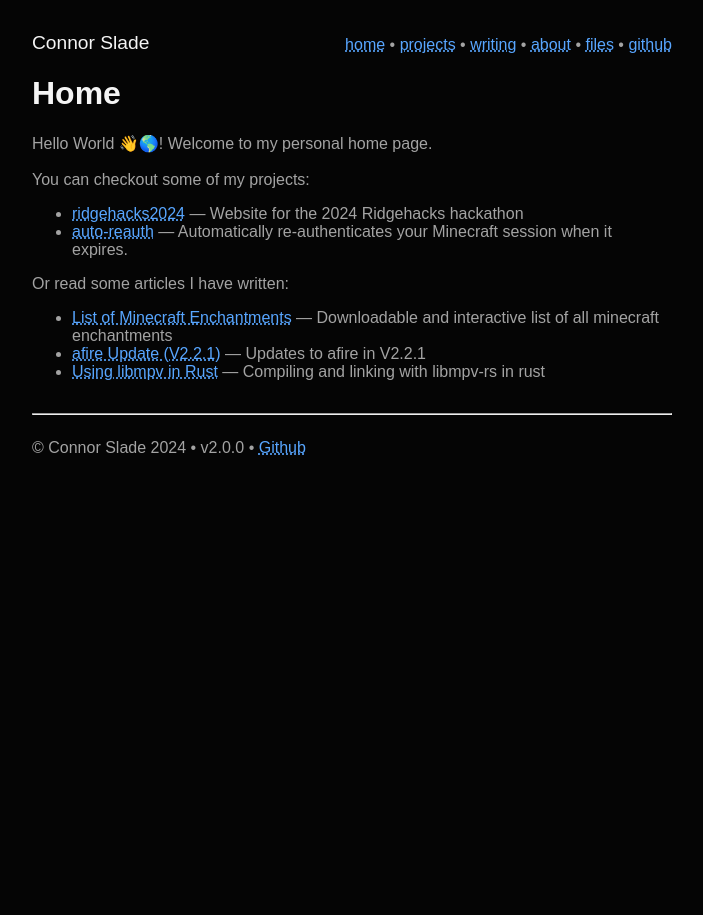
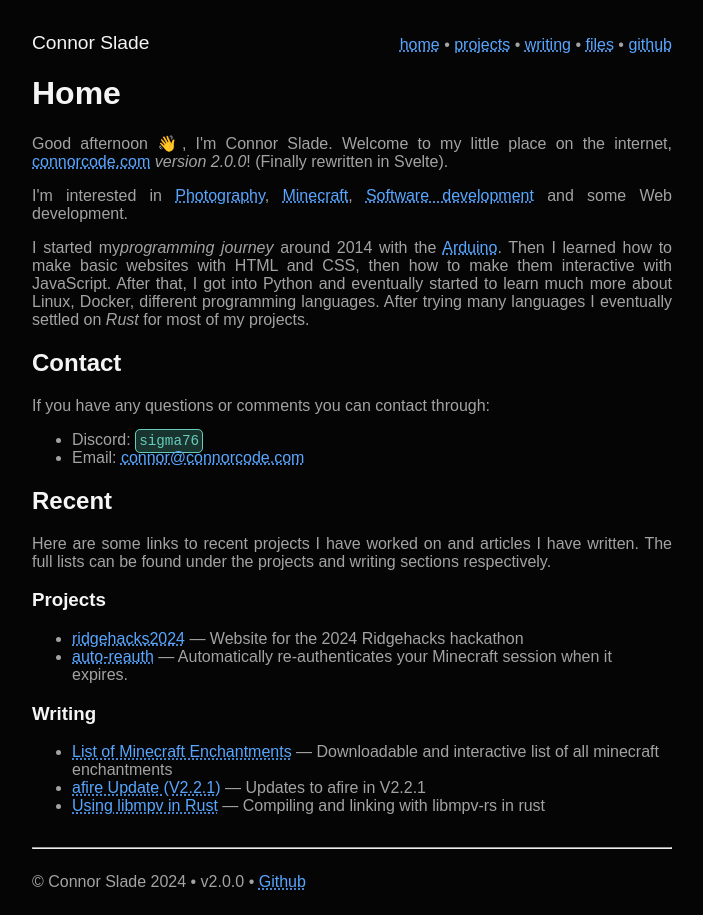
Before and after one commit to connorslade/connorcode, a SvelteKit app: page / in a window 1280 px wide. Shown: the whole page, without its empty margins (288-991 px from the left). Before the commit the page ends 800 px from the top, so only its background shows below. Built offline with nearby package versions, Linux system fonts and the light colour scheme.

Commit message:
Work on homepage

```diff
--- a/src/routes/+layout.svelte
+++ b/src/routes/+layout.svelte
@@ -14,8 +14,6 @@
 			<a href="/projects">projects</a>
 			&bull;
 			<a href="/writing">writing</a>
-			&bull;
-			<a href="/about">about</a>
 			&bull;
 			<a href="/files">files</a>
 			&bull;
--- a/src/routes/+page.svelte
+++ b/src/routes/+page.svelte
@@ -1,17 +1,61 @@
-<script>
+<script lang="ts">
 	import Admonition from '$lib/Admonition.svelte';
 	import Head from '$lib/Head.svelte';
 	import Link from '$lib/Link.svelte';
+
+	import { VERSION, GITHUB } from '$lib/consts';
+
+	function get_greeting(): string {
+		let hour = new Date().getHours();
+		if (hour >= 17) return 'Good evening';
+		if (hour >= 12) return 'Good afternoon';
+		if (hour >= 3) return 'Good morning';
+		return 'Good evening';
+	}
 </script>
 
 <Head title="Home" description="" />
 
 <h1>Home</h1>
 
-Hello World 👋🌎! Welcome to my personal home page.
-<br /><br />
+<p>
+	{get_greeting()} 👋, I'm Connor Slade. Welcome to my little place on the internet,
+	<Link href="https://connorcode.com">connorcode.com</Link> <em>version {VERSION}</em>! (Finally
+	rewritten in Svelte).
+</p>
 
-You can checkout some of my projects:
+<p>
+	I'm interested in
+	<Link href="https://photos.connorcode.com">Photography</Link>,
+	<Link href="https://www.minecraft.net">Minecraft</Link>,
+	<Link href={GITHUB}>Software development</Link> and some Web development.
+</p>
+
+<p>
+	I started my<em>programming journey</em> around 2014 with the
+	<a href="https://www.arduino.cc">Arduino</a>. Then I learned how to make basic websites with HTML
+	and CSS, then how to make them interactive with JavaScript. After that, I got into Python and
+	eventually started to learn much more about Linux, Docker, different programming languages. After
+	trying many languages I eventually settled on <em>Rust</em> for most of my projects.
+</p>
+
+<h2>Contact</h2>
+
+<p>If you have any questions or comments you can contact through:</p>
+<p></p>
+<ul>
+	<li>Discord: <code>sigma76</code></li>
+	<li>Email: <a href="mailto:connor@connorcode.com">connor@connorcode.com</a></li>
+</ul>
+
+<h2>Recent</h2>
+
+<p>
+	Here are some links to recent projects I have worked on and articles I have written. The full
+	lists can be found under the projects and writing sections respectively.
+</p>
+
+<h3>Projects</h3>
 
 <ul>
 	<li><Link href="">ridgehacks2024</Link> &mdash; Website for the 2024 Ridgehacks hackathon</li>
@@ -21,7 +65,7 @@ You can checkout some of my projects:
 	</li>
 </ul>
 
-Or read some articles I have written:
+<h3>Writing</h3>
 
 <ul>
 	<li>
--- a/src/styles/main.scss
+++ b/src/styles/main.scss
@@ -18,6 +18,10 @@ body {
 	font-family: sans-serif;
 
 	margin: 0;
+}
+
+p {
+	text-align: justify;
 }
 
 h1,
```
Also changed, not shown: src/routes/about/+page.svelte (+0 -43 lines), static/humans.txt.
